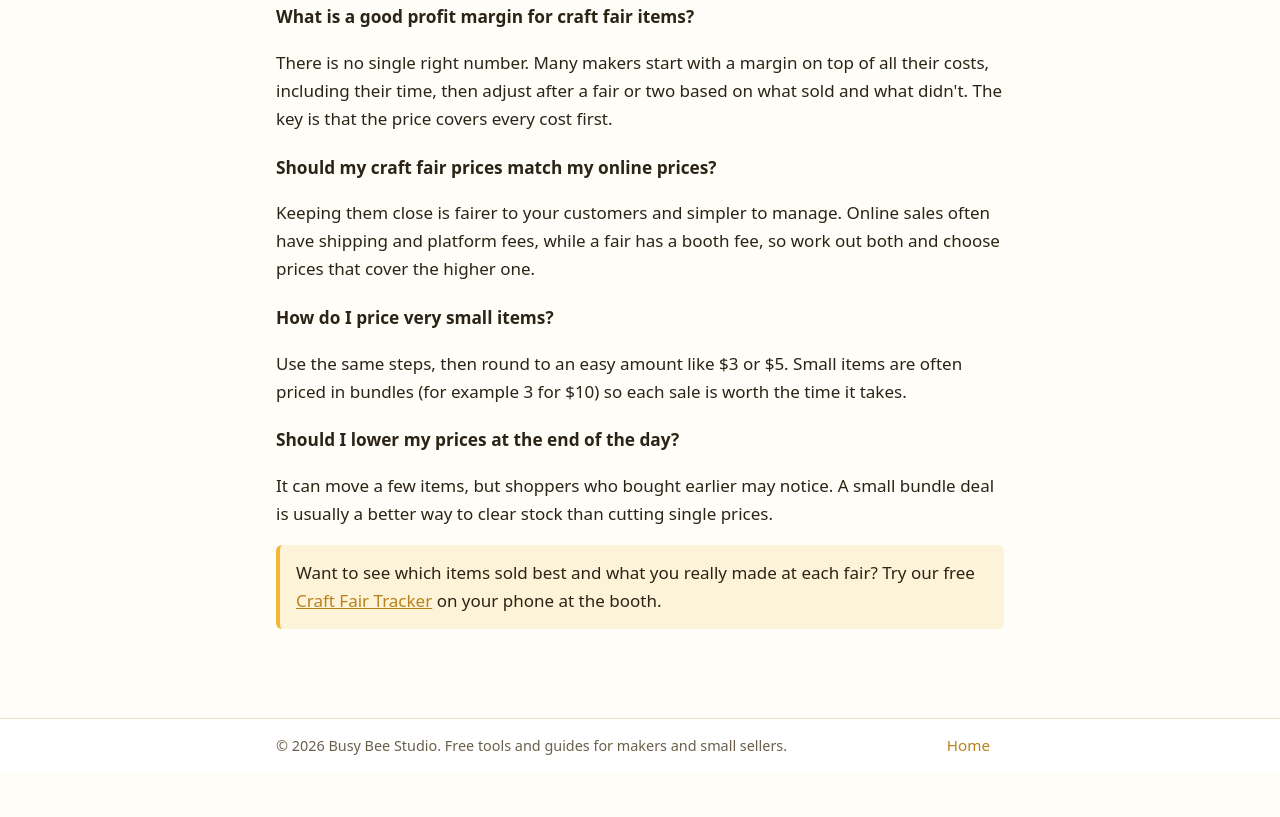
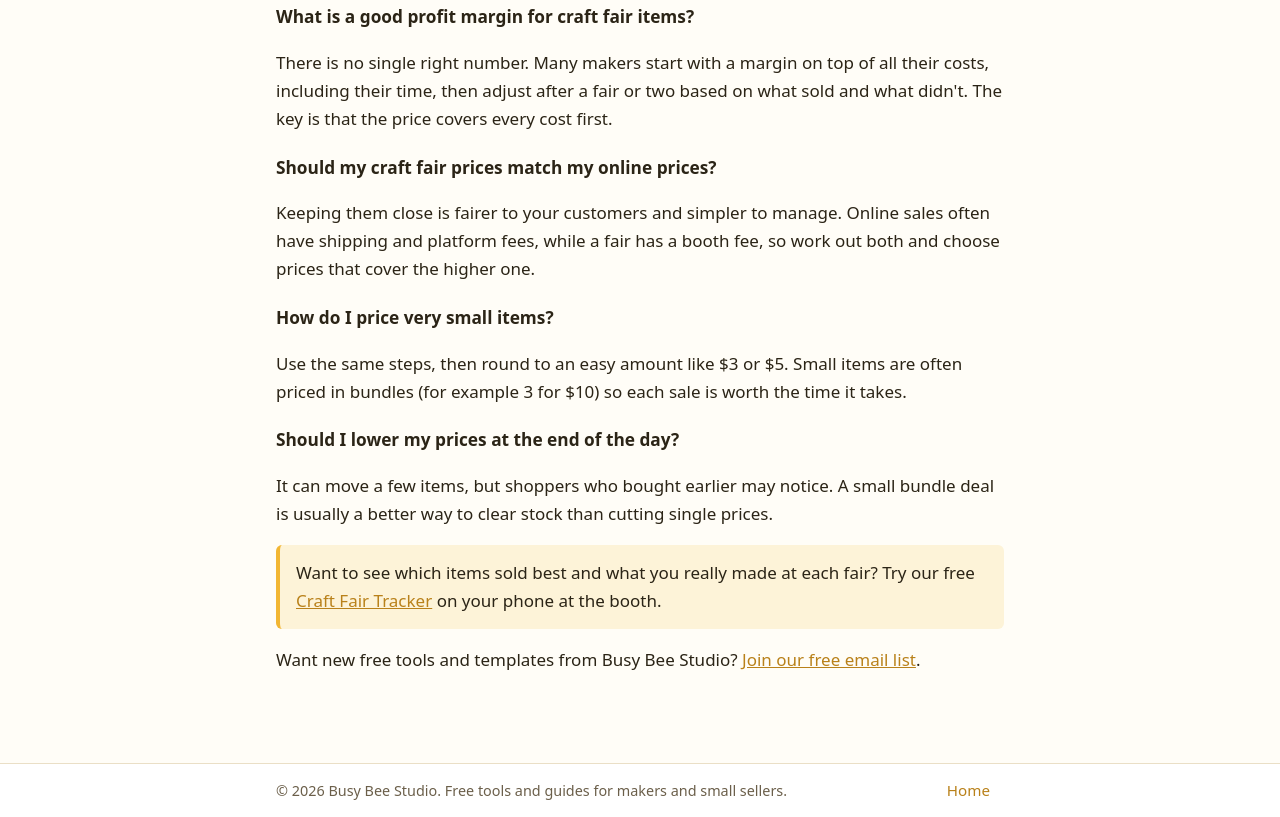
Before and after one commit to busybeestudio/busybeestudio.github.io, a plain HTML site: page guides/how-to-price-items-for-a-craft-fair/index.html in a window 1280 px wide. Shown: the part 2410-3227 px from the top of the page. Before the commit the page ends 3182 px from the top, so only its background shows below. Drawn offline with Linux system fonts and the light colour scheme.

Commit message:
Add email sign-up line to the pricing guide

```diff
--- a/guides/how-to-price-items-for-a-craft-fair/index.html
+++ b/guides/how-to-price-items-for-a-craft-fair/index.html
@@ -90,6 +90,7 @@ table.example td:last-child,table.example th:last-child{text-align:right;white-s
 <h3>Should I lower my prices at the end of the day?</h3>
 <p>It can move a few items, but shoppers who bought earlier may notice. A small bundle deal is usually a better way to clear stock than cutting single prices.</p>
 <p class="tracker">Want to see which items sold best and what you really made at each fair? Try our free <a href="https://busybeestudio.github.io/tools/craft-fair-tracker/?utm_source=website&amp;utm_medium=guide&amp;utm_campaign=craft-fair-pricing-guide">Craft Fair Tracker</a> on your phone at the booth.</p>
+<p>Want new free tools and templates from Busy Bee Studio? <a href="https://busybeestudio.beehiiv.com/subscribe?utm_source=website&amp;utm_medium=guide&amp;utm_campaign=email-signup">Join our free email list</a>.</p>
 </article>
 
 <footer class="site-footer"><div class="bar"><p>&copy; 2026 Busy Bee Studio. Free tools and guides for makers and small sellers.</p><p><a href="https://busybeestudio.github.io/">Home</a></p></div></footer>
```
